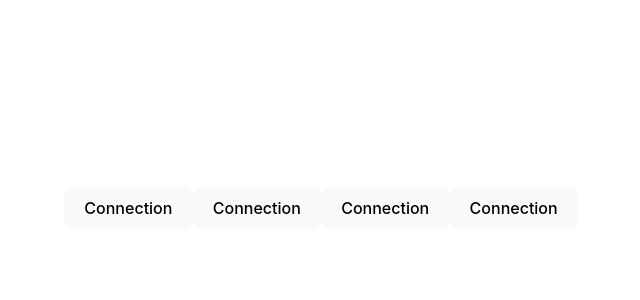
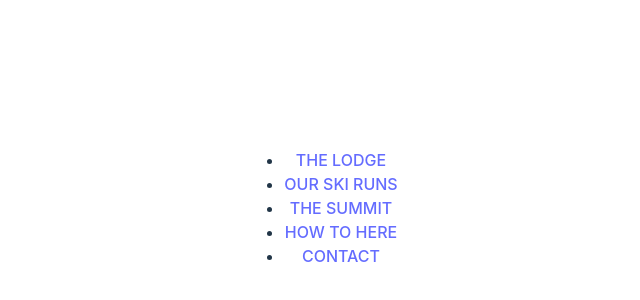
Before and after one commit to Joel-Lavia/TheSummitProjet, a React (Vite) app: page / in a window 1280 px wide. Shown: the part 192-492 px from the top of the page, without its empty margins (319-959 px from the left). Built offline with nearby package versions, Linux system fonts and the light colour scheme.

Commit message:
integration du header sur la page principale

```diff
--- a/src/Components/Header.jsx
+++ b/src/Components/Header.jsx
@@ -1,14 +1,25 @@
 import { NavLink } from "react-router-dom";
 function Header() {
-return(
-<header>
-<ul>
-    <li><NavLink to="/TheLodge">The Lodge</NavLink></li>
-    <li><NavLink to=""></NavLink></li>
-    <li><NavLink to=""></NavLink></li>
-    <li><NavLink to=""></NavLink></li>
-</ul>
-</header>
-);
+  return (
+    <header>
+      <ul>
+        <li>
+          <NavLink to="/TheLodge">THE LODGE</NavLink>
+        </li>
+        <li>
+          <NavLink to="/SkiRun">OUR SKI RUNS</NavLink>
+        </li>
+        <li>
+          <NavLink to="/Theummit">THE SUMMIT</NavLink>
+        </li>
+        <li>
+          <NavLink to="/HowTo">HOW TO HERE</NavLink>
+        </li>
+        <li>
+          <NavLink to="/Contact">CONTACT</NavLink>
+        </li>
+      </ul>
+    </header>
+  );
 }
-export default Header
+export default Header;
--- a/src/main.jsx
+++ b/src/main.jsx
@@ -8,6 +8,7 @@ import TheLodge from "./pages/TheLodge.jsx";
 import SkiRun from "./pages/SkiRun.jsx";
 import TheSummit from "./pages/TheSummit.jsx";
 import HowTo from "./pages/HowTo.jsx";
+import Contact from "./pages/Contact.jsx";
 
 const router = createBrowserRouter([
   {
@@ -30,6 +31,10 @@ const router = createBrowserRouter([
     path: "/HowTo",
     element: <HowTo />,
   },
+  {
+    path: "/Contact",
+    element: <Contact />,
+  },
 ]);
 
 ReactDOM.createRoot(document.getElementById("root")).render(
--- a/src/pages/Home.jsx
+++ b/src/pages/Home.jsx
@@ -1,4 +1,5 @@
 import { Navigate, useNavigate } from "react-router-dom";
+import Header from "../Components/Header";
 function Home() {
   const navigate = useNavigate();
   const handleClick = (path) => {
@@ -6,11 +7,7 @@ function Home() {
   };
   return (
     <div>
-      <button onClick={() => handleClick("/TheLodge")}>Connection</button>
-      <button onClick={() => handleClick("/SkiRun")}>Connection</button>
-      <button onClick={() => handleClick("/Theummit")}>Connection</button>
-      <button onClick={() => handleClick("/HowTo")}>Connection</button>
-
+      <Header />
     </div>
   );
 }
```
